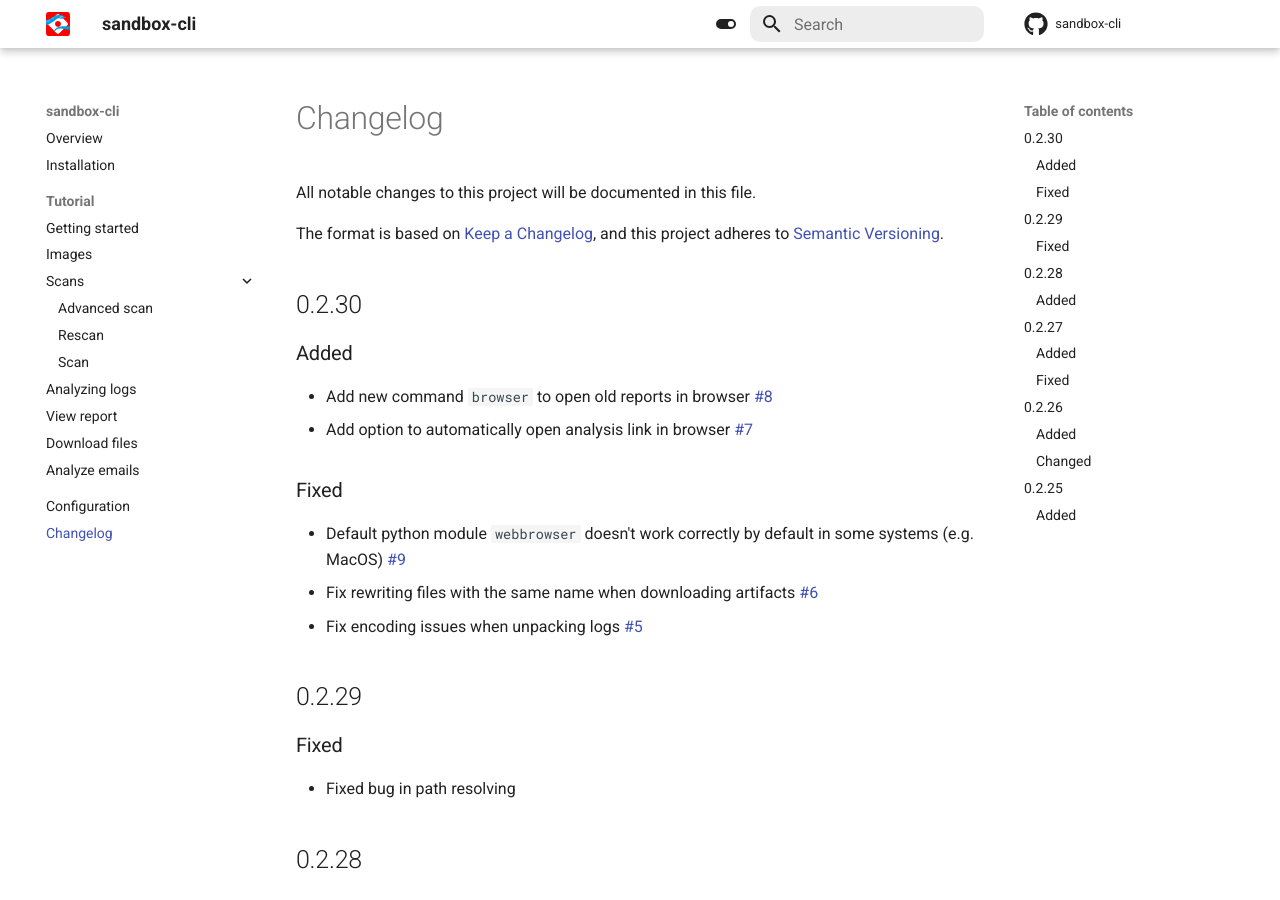
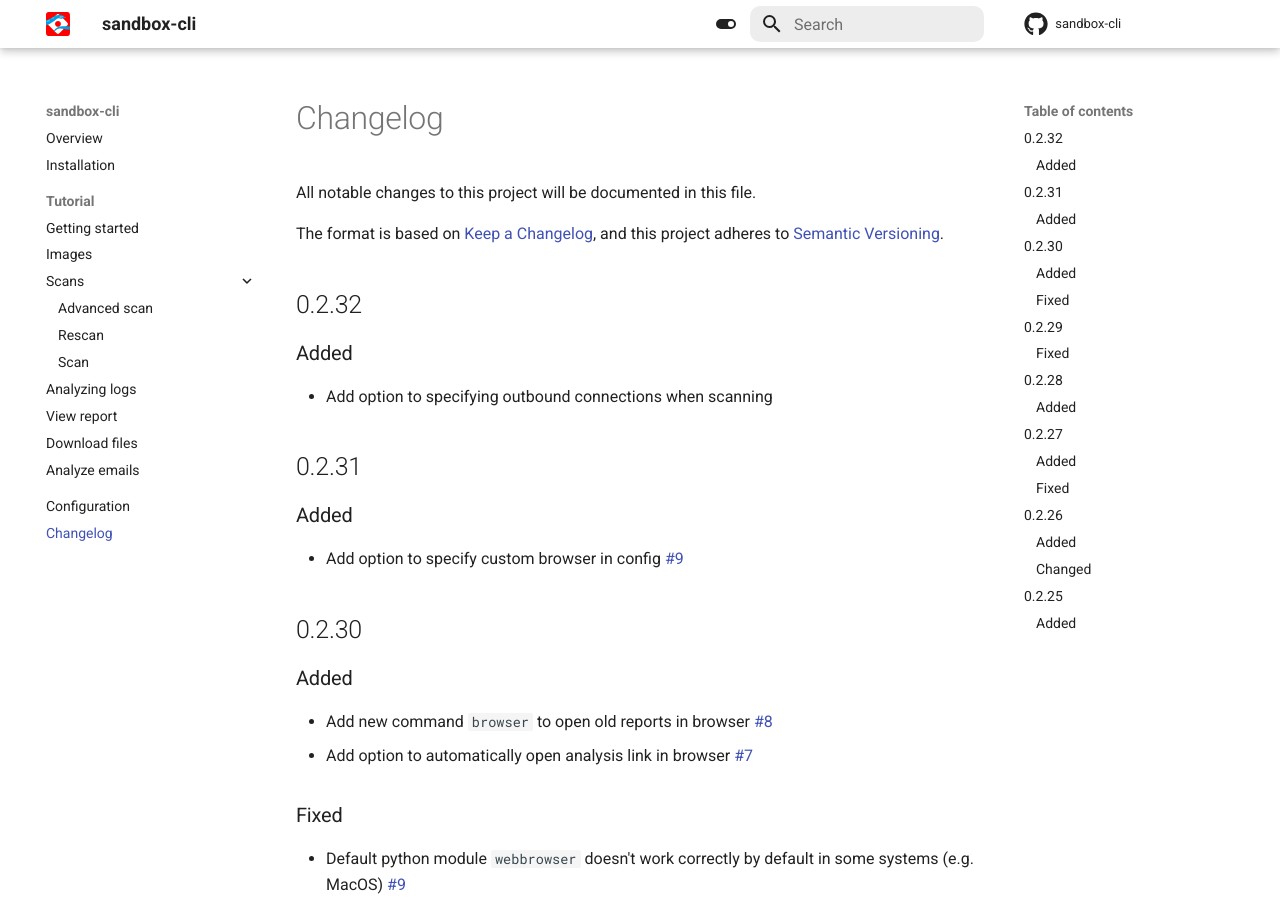
Before and after one commit to Security-Experts-Community/sandbox-cli, an MkDocs documentation site: the page built from docs/changelog.md, in a window 1280 px wide and 900 px high. Built offline with MkDocs 1.6.1 and Material for MkDocs 9.7.7, drawn with Linux system fonts in a browser that asks for light colours; comment, search, counter and statistics services are not loaded.

Commit message:
Bump version and update documentation

```diff
--- a/docs/changelog.md
+++ b/docs/changelog.md
@@ -4,6 +4,18 @@ All notable changes to this project will be documented in this file.
 
 The format is based on [Keep a Changelog](https://keepachangelog.com/en/1.1.0/),
 and this project adheres to [Semantic Versioning](https://semver.org/spec/v2.0.0.html).
+
+## 0.2.32
+
+### Added
+
+- Add option to specifying outbound connections when scanning
+
+## 0.2.31
+
+### Added
+
+- Add option to specify custom browser in config [#9](https://github.com/Security-Experts-Community/sandbox-cli/pull/9)
 
 ## 0.2.30
 
--- a/pyproject.toml
+++ b/pyproject.toml
@@ -1,6 +1,6 @@
 [project]
 name = "sandbox-cli"
-version = "0.2.31"
+version = "0.2.32"
 description = "Command line tool for interaction with sandboxes"
 readme = "README.md"
 requires-python = ">=3.11"
```
Also changed, not shown: docs/tutorial/scans/scan-new.md (+1 -0 lines), 2 other files.
